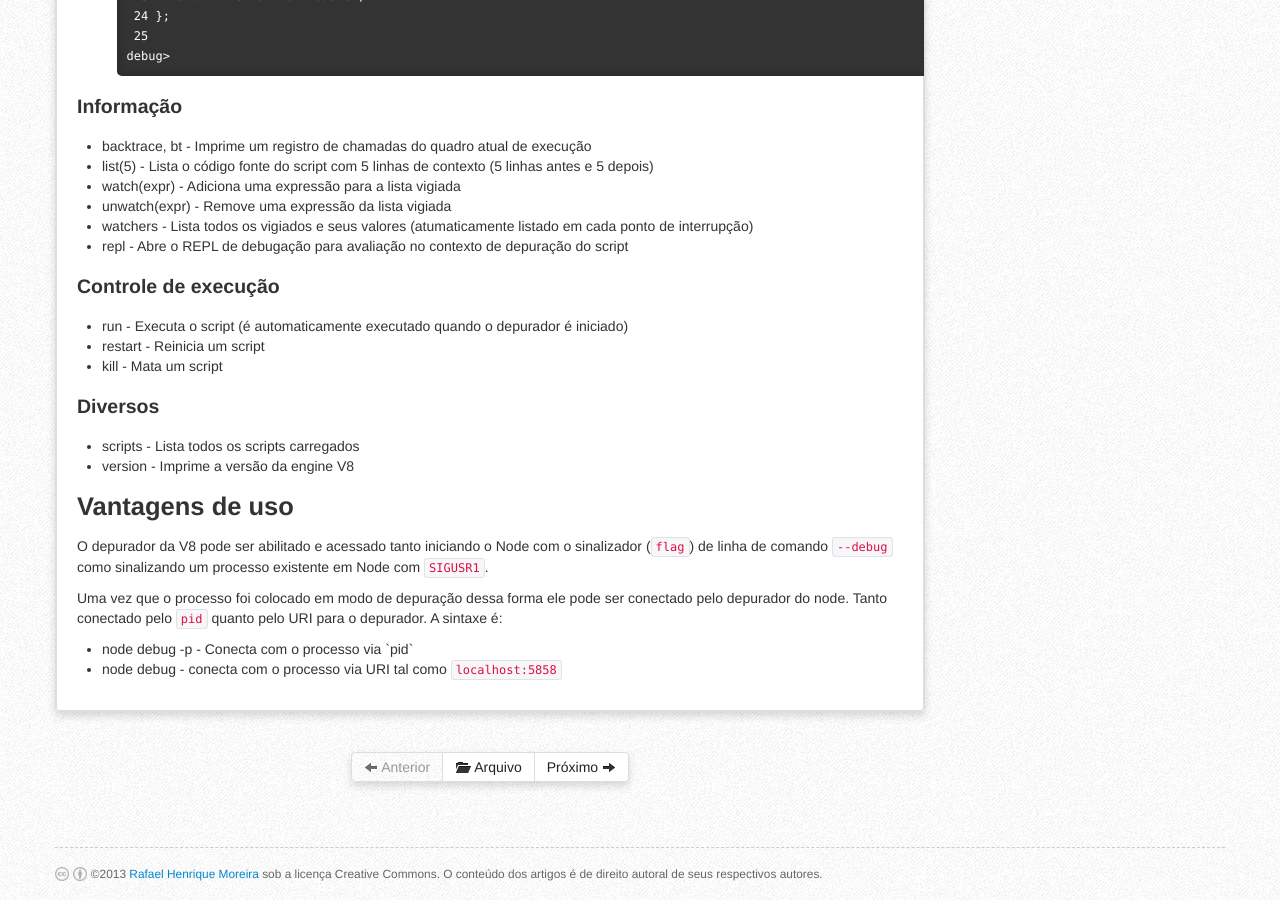
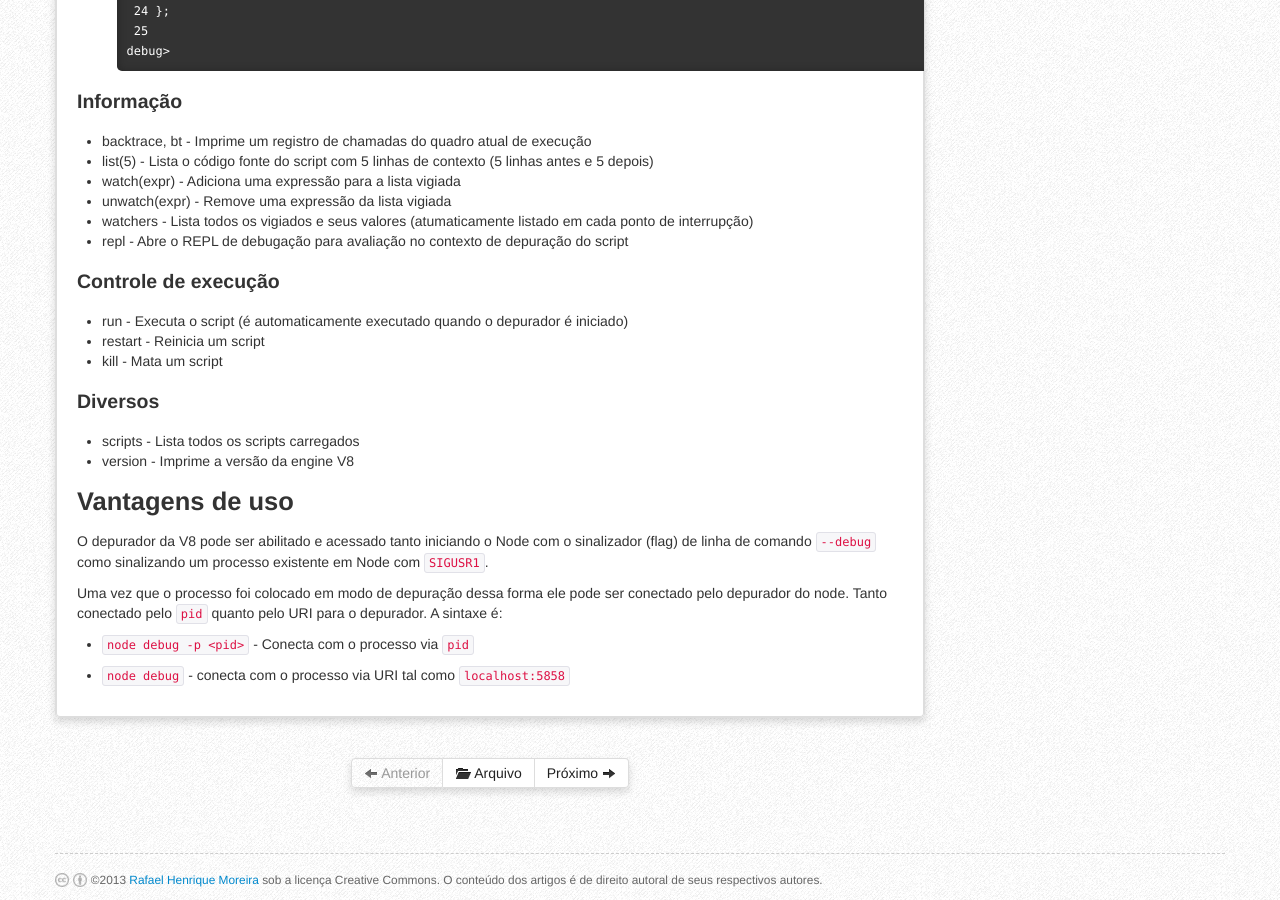
Before and after one commit to nodebr/NodeBR.com, a Jekyll site: the page built from _posts/2013-6-4-depurando-debugando-node-js-com-o-depurador-embutido.md, in a window 1280 px wide and 900 px high, scrolled down 3667 px. Built offline with Jekyll 4.4.1, drawn with Linux system fonts in a browser that asks for light colours; comment, search, counter and statistics services are not loaded; some of the changed text lies outside the part shown.

Commit message:
Corrigindo post depurador

```diff
--- a/_posts/2013-6-4-depurando-debugando-node-js-com-o-depurador-embutido.md
+++ b/_posts/2013-6-4-depurando-debugando-node-js-com-o-depurador-embutido.md
@@ -105,7 +105,7 @@ debug> list(2)
 Aqui nós podemos ver o contexto da linha corrente que o programa se encontra, então podemos saber aonde o programa encontra-se pausado. O próximo comando a ser avaliado estará marcado com a cor verde, neste exemplo a palavra `debugger` está em verde.
 
 
-## Vigilantes (`Watchers`)
+## Vigilantes (Watchers)
 
 Você pode vigiar o valor de uma expressão ou de uma variável enquanto depura seu código. Em cada ponto de interrupção os vigilantes serão avaliados no contexto atual e seus valores serão impressos logo depois da origem da interrupção.
 
@@ -185,12 +185,13 @@ debug>
 
 ## Vantagens de uso
 
-O depurador da V8 pode ser abilitado e acessado tanto iniciando o Node com o sinalizador (`flag`) de linha de comando `--debug` como sinalizando um processo existente em Node com `SIGUSR1`.
+O depurador da V8 pode ser abilitado e acessado tanto iniciando o Node com o sinalizador (flag) de linha de comando `--debug` como sinalizando um processo existente em Node com `SIGUSR1`.
 
 Uma vez que o processo foi colocado em modo de depuração dessa forma ele pode ser conectado pelo depurador do node. Tanto conectado pelo `pid` quanto pelo URI para o depurador. A sintaxe é:
 
-- node debug -p <pid> - Conecta com o processo via `pid`
-- node debug - conecta com o processo via URI tal como `localhost:5858`
+- `node debug -p <pid>` - Conecta com o processo via `pid`
+
+- `node debug` - conecta com o processo via URI tal como `localhost:5858`
 
 
 [depurador]: http://pt.wikipedia.org/wiki/Depurador
```
